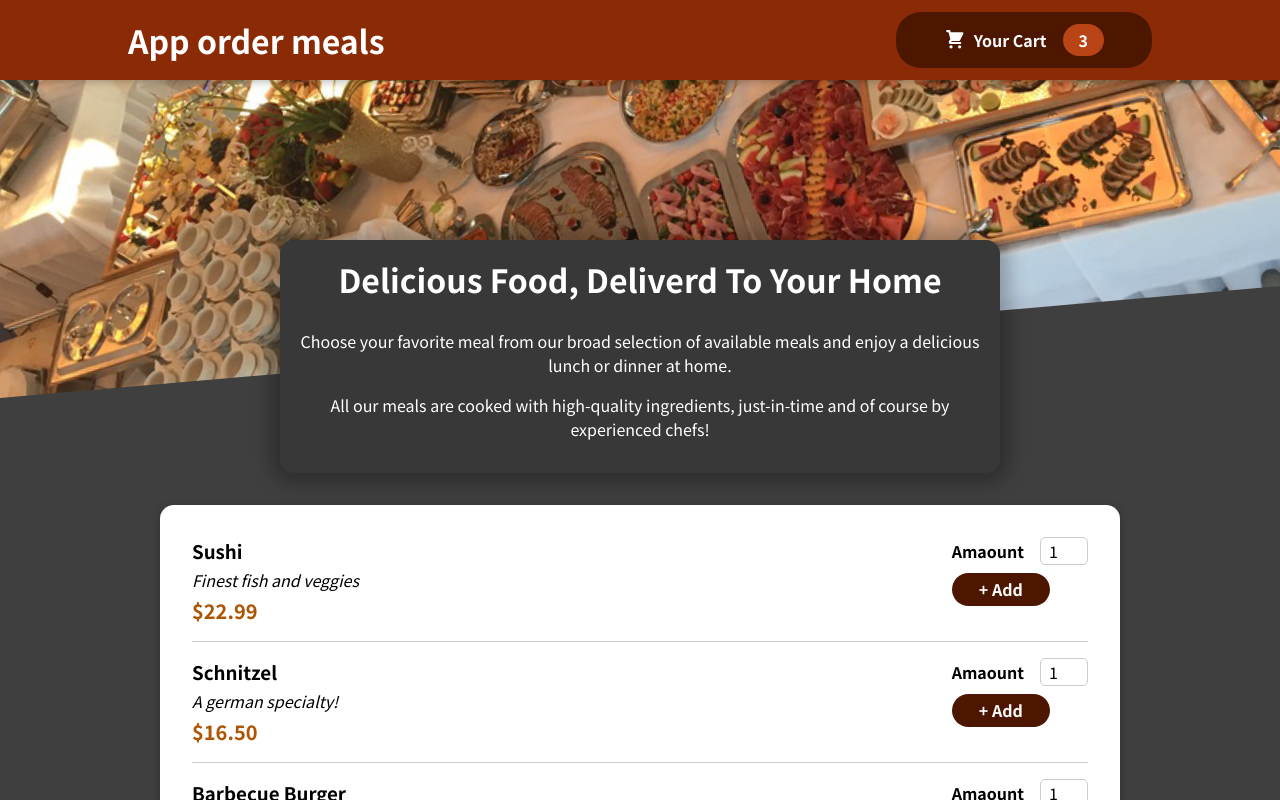
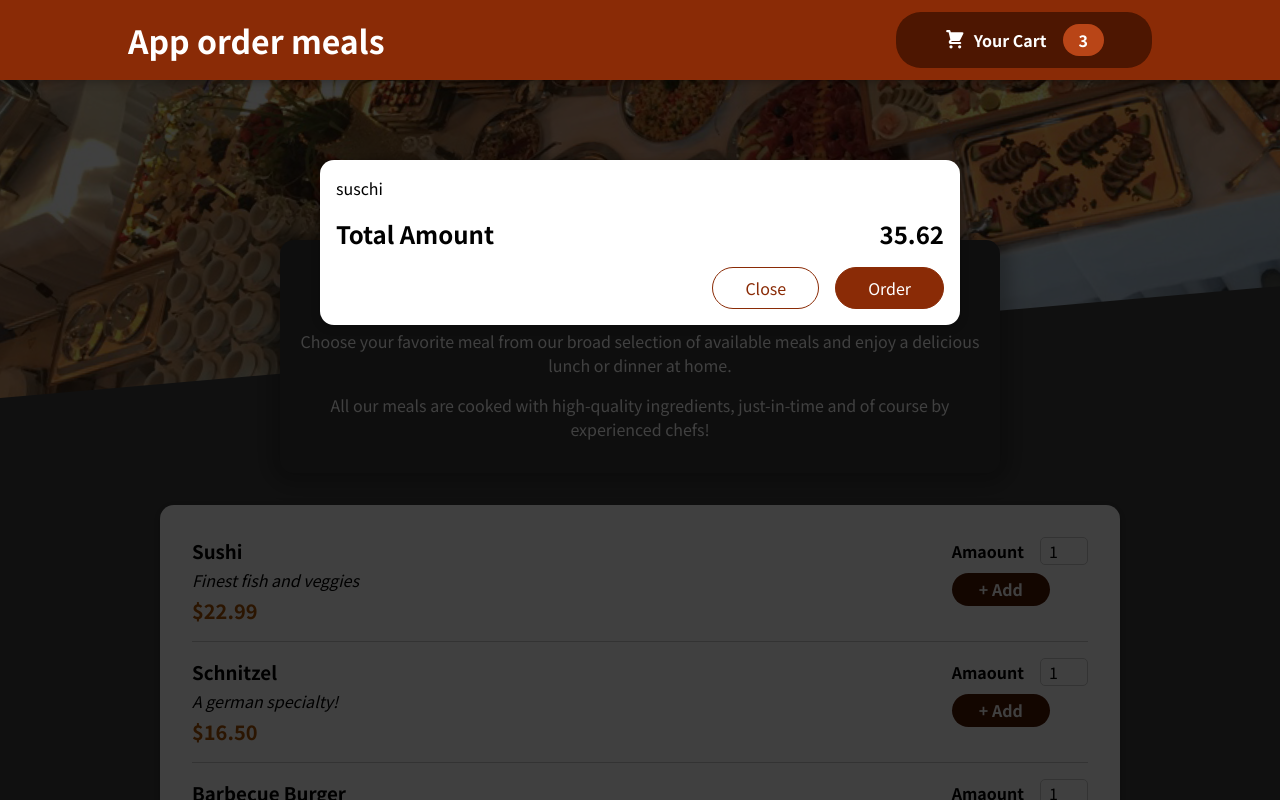
Before and after one commit to jensengbg-michele-carmagnani/food-order-reactApp, a React (Create React App) app: page / in a window 1280 px wide. Shown: the top 800 px of the page. Built offline with nearby package versions, Linux system fonts and the light colour scheme.

Commit message:
add Cart.js && Modal.js

```diff
--- a/public/index.html
+++ b/public/index.html
@@ -28,6 +28,7 @@
   </head>
   <body>
     <noscript>You need to enable JavaScript to run this app.</noscript>
+    <div id="overlays"></div>
     <div id="root"></div>
     <!--
       This HTML file is a template.
--- a/src/App.js
+++ b/src/App.js
@@ -1,9 +1,11 @@
 import Header from "./components/Layout/Header";
 import React, { Fragment } from "react";
 import Meals from './components/Meals/Meals'
+import Cart from './components/Cart/Cart'
 function App() {
   return (
     <Fragment>
+      <Cart></Cart>
       <Header />
       <main>
         <Meals />
--- /dev/null
+++ b/src/components/Cart/Cart.js
@@ -0,0 +1,28 @@
+import React from "react";
+import Modal from '../UI/Modal'
+import Button from "../UI/Button";
+import classes from './CartItems.module.css'
+const Cart = (props) => {
+  const cartItems =
+    <ul className={classes['cart-items']}>
+      {[{ id: "c1", name: "suschi", amount: 2, price: 12.99 }].map((item) => (
+        <li>{item.name}</li>
+      ))}
+    </ul>
+  ;
+  return (
+    <Modal>
+      {cartItems}
+      <div className={classes.total}>
+        <span>Total Amount</span>
+        <span>35.62</span>
+      </div>
+      <div className={classes.actions}>
+        <button className={classes['button--alt']}>Close</button>
+        <button className={classes.button}>Order</button>
+      </div>
+    </Modal>
+  );
+};
+
+export default Cart;
--- /dev/null
+++ b/src/components/Cart/CartItems.module.css
@@ -0,0 +1,46 @@
+.cart-items {
+  list-style: none;
+  margin: 0;
+  padding: 0;
+  max-height: 20rem;
+  overflow: auto;
+}
+
+.total {
+  display: flex;
+  justify-content: space-between;
+  align-items: center;
+  font-weight: bold;
+  font-size: 1.5rem;
+  margin: 1rem 0;
+}
+
+.actions {
+  text-align: right;
+}
+
+.actions button {
+  font: inherit;
+  cursor: pointer;
+  background-color: transparent;
+  border: 1px solid #8a2b06;
+  padding: 0.5rem 2rem;
+  border-radius: 25px;
+  margin-left: 1rem;
+}
+
+.actions button:hover,
+.actions button:active {
+  background-color: #5a1a01;
+  border-color: #5a1a01;
+  color: white;
+}
+
+.actions .button--alt {
+  color: #8a2b06;
+}
+
+.actions .button {
+  background-color: #8a2b06;
+  color: white;
+}
--- a/src/components/Meals/AvailableMeals.js
+++ b/src/components/Meals/AvailableMeals.js
@@ -1,7 +1,7 @@
 import React from "react";
 import classes from "./AvailableMeals.module.css";
 import Card from "../UI/Card";
-import Meal from "./MealItem";
+import MealItem from "./MealItem";
 const DUMMY_MEALS = [
   {
     id: "m1",
@@ -30,8 +30,9 @@
 ];
 const AvailableMeals = () => {
   const mealsList = DUMMY_MEALS.map((meal) => (
-    <Meal
+    <MealItem
       key={meal.id}
+      id={meal.id}
       name={meal.name}
       price={meal.price}
       description={meal.description}
--- a/src/components/Meals/AvailableMeals.module.css
+++ b/src/components/Meals/AvailableMeals.module.css
@@ -14,11 +14,11 @@
 @keyframes meals-appear {
   from {
     opacity: 0;
-    transform: translateY(3rem);
+    transform: translateY(6rem);
   }
 
   to {
     opacity: 1;
-    transform: translateY(0);
+    transform: translateY(0rem);
   }
 }
--- a/src/components/Meals/MealItem.js
+++ b/src/components/Meals/MealItem.js
@@ -10,7 +10,7 @@
       <div className={classes.description}> {props.description}</div>
       <div className={classes.price}>{price}</div>
       </div>
-      <div><MealItemForm/></div>
+      <div><MealItemForm props={props.id}/></div>
     </li>
   );
 };
--- a/src/components/Meals/MealItemForm.js
+++ b/src/components/Meals/MealItemForm.js
@@ -2,18 +2,18 @@
 import Input from '../UI/Input'
 import Button from '../UI/Button'
 import classes from "./MealItem.module.css";
-const MealItemForm = () => {
+const MealItemForm = (props) => {
   return (
     <form className={classes.form}>
       <Input lable="Amaount" input={{
-        id: 'amount',
+        id: 'amount' + props.id,
         type: 'number',
         min: '1',
         max: '5',
         step: '1',
         defaultValue: '1'
       }} />
-      <Button>+ Add</Button>
+      <Button >+ Add</Button>
     </form>
   );
 };
--- /dev/null
+++ b/src/components/UI/Modal.js
@@ -0,0 +1,28 @@
+import React from "react";
+import classes from "./Modal.module.css";
+import ReactDOM from "react-dom";
+const Backdrop = (props) => {
+  return <div className={classes.backdrop} />;
+};
+
+const ModalOverlay = (props) => {
+  return (
+    <div className={classes.modal}>
+      <div className={classes.content}>{props.children}</div>
+    </div>
+  );
+};
+const portalElement = document.getElementById("overlays");
+const Modal = (props) => {
+  return (
+    <React.Fragment>
+      {ReactDOM.createPortal(<Backdrop />, portalElement)}
+      {ReactDOM.createPortal(
+        <ModalOverlay>{props.children}</ModalOverlay>,
+        portalElement
+      )}
+    </React.Fragment>
+  );
+};
+
+export default Modal;
--- /dev/null
+++ b/src/components/UI/Modal.module.css
@@ -0,0 +1,40 @@
+.backdrop {
+  position: fixed;
+  top: 0;
+  left: 0;
+  width: 100%;
+  height: 100vh;
+  z-index: 20;
+  background-color: rgba(0, 0, 0, 0.75);
+}
+
+.modal {
+  position: fixed;
+  top: 20vh;
+  left: 5%;
+  width: 90%;
+  background-color: white;
+  padding: 1rem;
+  border-radius: 14px;
+  box-shadow: 0 2px 8px rgba(0, 0, 0, 0.25);
+  z-index: 30;
+  animation: slide-down 300ms ease-out forwards;
+}
+
+@media (min-width: 768px) {
+  .modal {
+    width: 40rem;
+    left: calc(50% - 20rem);
+  }
+}
+
+@keyframes slide-down {
+  from {
+    opacity: 0;
+    transform: translateY(-3rem);
+  }
+  to {
+    opacity: 1;
+    transform: translateY(0);
+  }
+}
```
